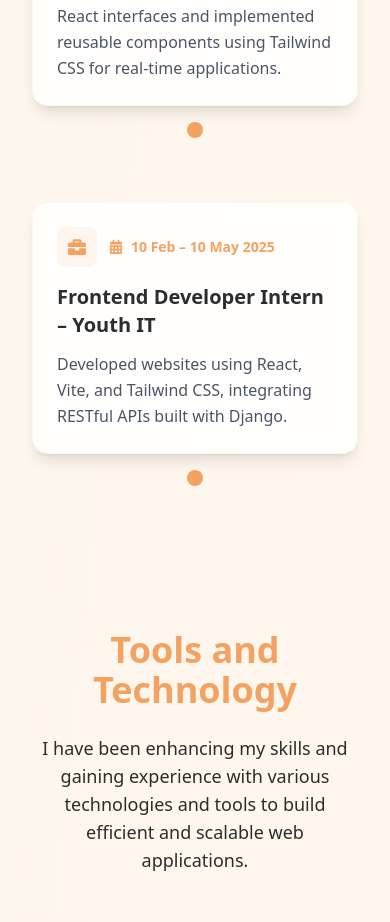
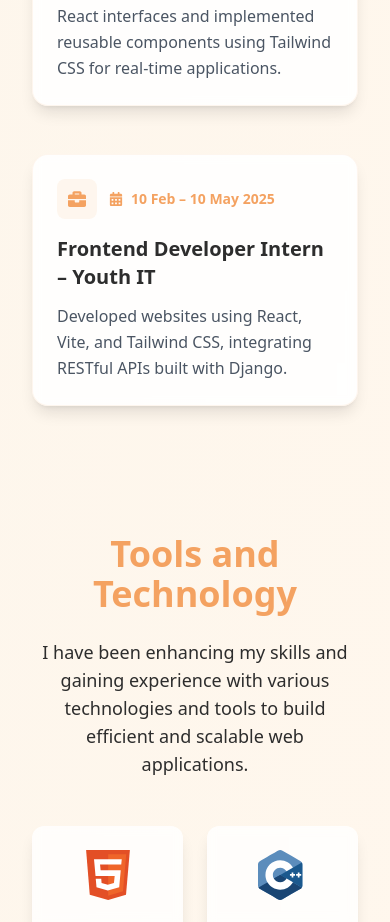
Before and after one commit to Preetirajdhami/MyPortfolio, a Next.js app in the folder frontend/: page / in a window 390 px wide. Shown: the part 2660-3582 px from the top of the page. Built offline with nearby package versions, Linux system fonts and the light colour scheme; a web font is replaced by a local one.

Commit message:
minor adjustment in experience section

```diff
--- a/frontend/src/app/components/About.tsx
+++ b/frontend/src/app/components/About.tsx
@@ -209,8 +209,6 @@ const About = () => {
                     </div>
                   </div>
 
-                  {/* Mobile Timeline Dot */}
-                  <div className="md:hidden w-4 h-4 bg-primary rounded-full my-4"></div>
                 </motion.div>
               ))}
             </div>
```
